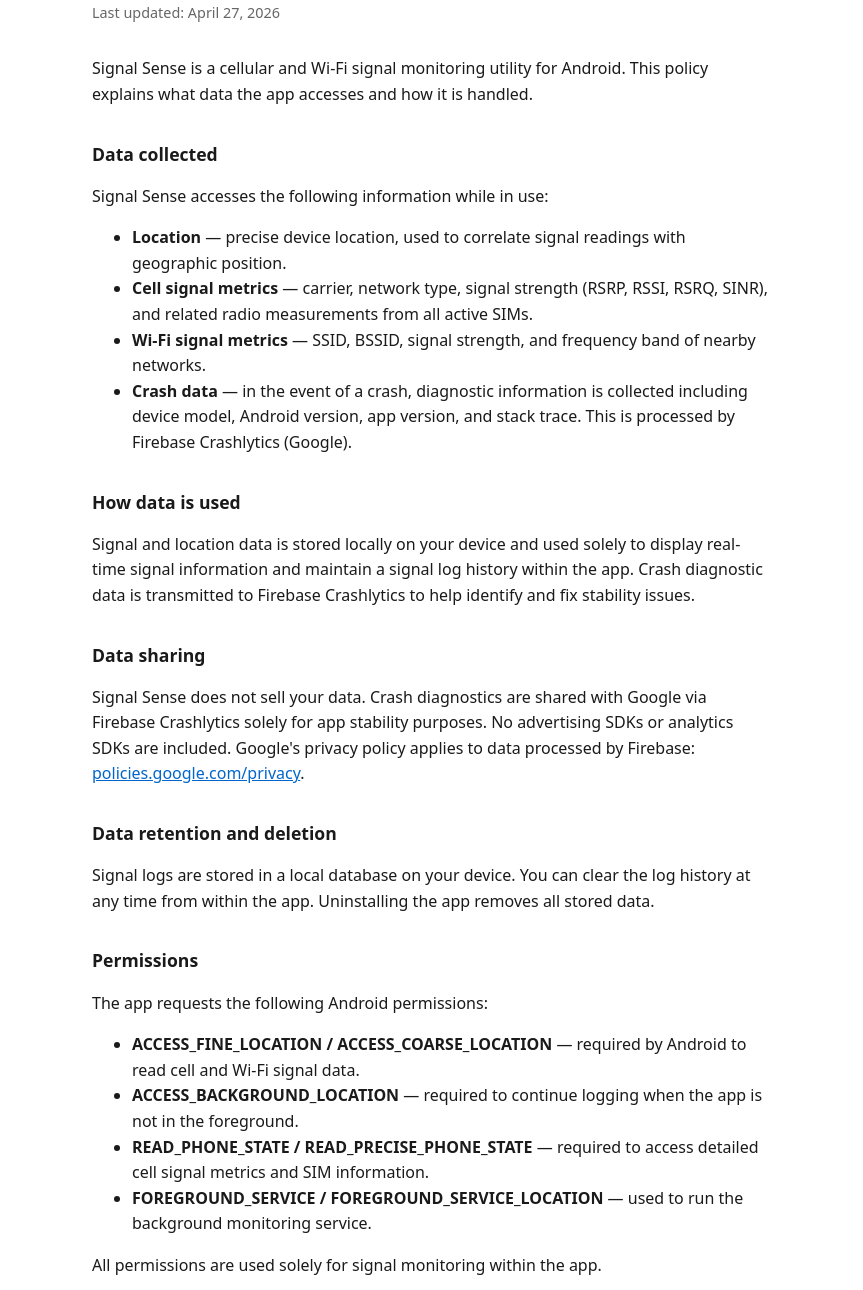
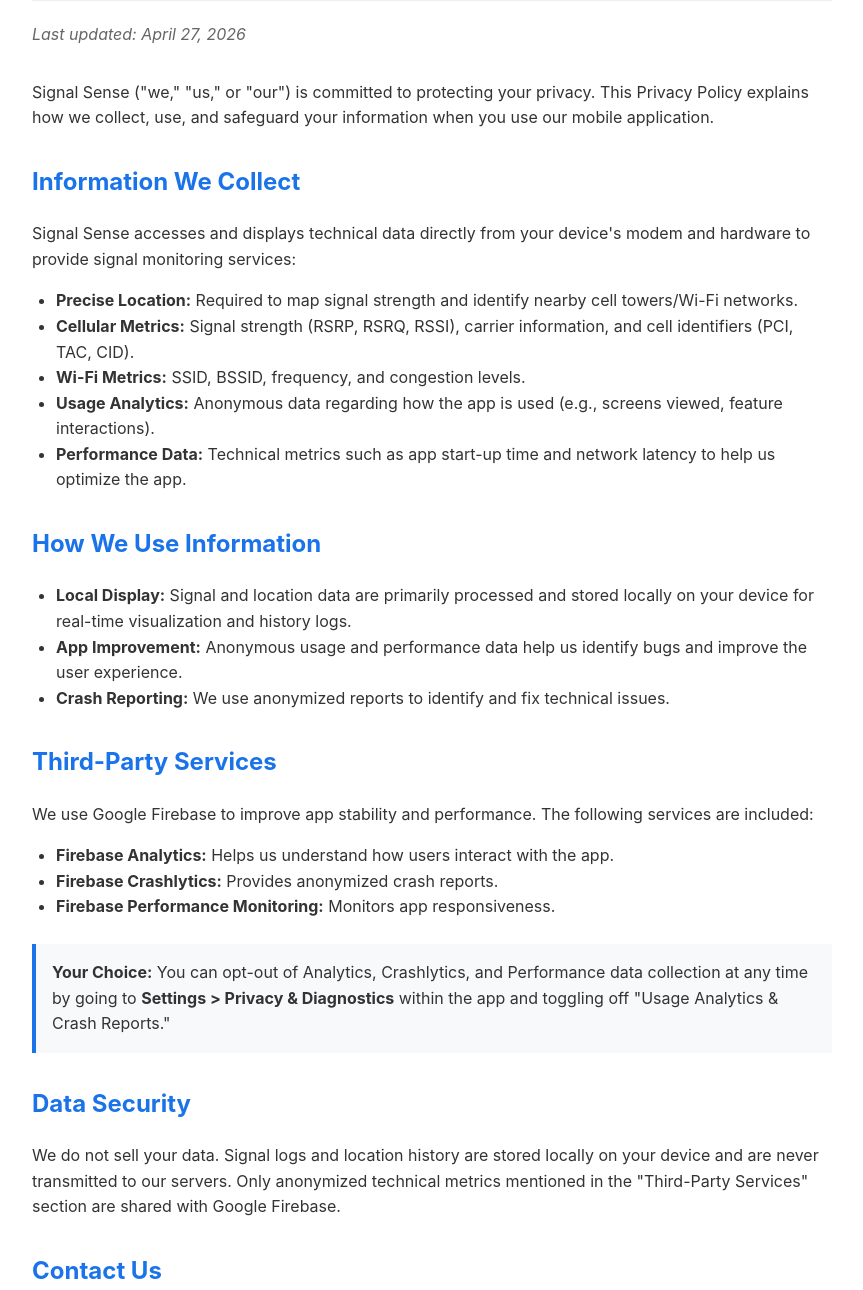
Before and after one commit to grawin/grawin.github.io, a plain HTML site: page signal-sense-privacy/index.html in a window 1280 px wide. Shown: the part 114-1404 px from the top of the page, without its empty margins (208-1071 px from the left). Drawn offline with Linux system fonts and the light colour scheme.

Commit message:
Update w/ analytics

```diff
--- a/signal-sense-privacy/index.html
+++ b/signal-sense-privacy/index.html
@@ -3,63 +3,74 @@
 <head>
     <meta charset="UTF-8">
     <meta name="viewport" content="width=device-width, initial-scale=1.0">
-  <title>Signal Sense — Privacy Policy</title>
+    <title>Privacy Policy - Signal Sense</title>
     <style>
-    body { font-family: system-ui, sans-serif; max-width: 680px; margin: 60px auto; padding: 0 24px; color: #1a1a1a; background: #fff; line-height: 1.6; }
-    h1 { font-size: 1.6rem; margin-bottom: 4px; }
-    h2 { font-size: 1.1rem; margin-top: 2rem; }
-    .meta { color: #666; font-size: 0.9rem; margin-bottom: 2rem; }
-    a { color: #0066cc; }
+        body { font-family: -apple-system, BlinkMacSystemFont, "Segoe UI", Roboto, Helvetica, Arial, sans-serif; line-height: 1.6; color: #333; max-width: 800px; margin: 0 auto; padding: 2rem; background: #fff; }
+        h1 { color: #1a73e8; border-bottom: 2px solid #eee; padding-bottom: 0.5rem; }
+        h2 { color: #1a73e8; margin-top: 2rem; }
+        ul { padding-left: 1.5rem; }
+        .last-updated { color: #666; font-style: italic; margin-bottom: 2rem; }
+        .opt-out { background: #f8f9fa; border-left: 4px solid #1a73e8; padding: 1rem; margin: 1.5rem 0; }
+
         @media (prefers-color-scheme: dark) {
-      body { color: #e8e8e8; background: #111; }
-      .meta { color: #999; }
-      a { color: #4da6ff; }
+            body { background: #111; color: #e8e8e8; }
+            h1, h2 { color: #4da6ff; }
+            h1 { border-bottom-color: #333; }
+            .last-updated { color: #aaa; }
+            .opt-out { background: #1c1c1e; border-left-color: #4da6ff; }
         }
     </style>
 </head>
 <body>
-  <h1>Signal Sense — Privacy Policy</h1>
-  <p class="meta">Last updated: April 27, 2026</p>
+    <h1>Privacy Policy</h1>
+    <p class="last-updated">Last updated: April 27, 2026</p>
 
-  <p>Signal Sense is a cellular and Wi-Fi signal monitoring utility for Android. This policy explains what data the app accesses and how it is handled.</p>
+    <section>
+        <p>Signal Sense ("we," "us," or "our") is committed to protecting your privacy. This Privacy Policy explains how we collect, use, and safeguard your information when you use our mobile application.</p>
+    </section>
 
-  <h2>Data collected</h2>
-  <p>Signal Sense accesses the following information while in use:</p>
+    <section>
+        <h2>Information We Collect</h2>
+        <p>Signal Sense accesses and displays technical data directly from your device's modem and hardware to provide signal monitoring services:</p>
         <ul>
-    <li><strong>Location</strong> — precise device location, used to correlate signal readings with geographic position.</li>
-    <li><strong>Cell signal metrics</strong> — carrier, network type, signal strength (RSRP, RSSI, RSRQ, SINR), and related radio measurements from all active SIMs.</li>
-    <li><strong>Wi-Fi signal metrics</strong> — SSID, BSSID, signal strength, and frequency band of nearby networks.</li>
-    <li><strong>Crash data</strong> — in the event of a crash, diagnostic information is collected including device model, Android version, app version, and stack trace. This is processed by Firebase Crashlytics (Google).</li>
+            <li><strong>Precise Location:</strong> Required to map signal strength and identify nearby cell towers/Wi-Fi networks.</li>
+            <li><strong>Cellular Metrics:</strong> Signal strength (RSRP, RSRQ, RSSI), carrier information, and cell identifiers (PCI, TAC, CID).</li>
+            <li><strong>Wi-Fi Metrics:</strong> SSID, BSSID, frequency, and congestion levels.</li>
+            <li><strong>Usage Analytics:</strong> Anonymous data regarding how the app is used (e.g., screens viewed, feature interactions).</li>
+            <li><strong>Performance Data:</strong> Technical metrics such as app start-up time and network latency to help us optimize the app.</li>
         </ul>
+    </section>
 
-  <h2>How data is used</h2>
-  <p>Signal and location data is stored locally on your device and used solely to display real-time signal information and maintain a signal log history within the app. Crash diagnostic data is transmitted to Firebase Crashlytics to help identify and fix stability issues.</p>
+    <section>
+        <h2>How We Use Information</h2>
+        <ul>
+            <li><strong>Local Display:</strong> Signal and location data are primarily processed and stored locally on your device for real-time visualization and history logs.</li>
+            <li><strong>App Improvement:</strong> Anonymous usage and performance data help us identify bugs and improve the user experience.</li>
+            <li><strong>Crash Reporting:</strong> We use anonymized reports to identify and fix technical issues.</li>
+        </ul>
+    </section>
 
-  <h2>Data sharing</h2>
-  <p>Signal Sense does not sell your data. Crash diagnostics are shared with Google via Firebase Crashlytics solely for app stability purposes. No advertising SDKs or analytics SDKs are included. Google's privacy policy applies to data processed by Firebase: <a href="https://policies.google.com/privacy">policies.google.com/privacy</a>.</p>
+    <section>
+        <h2>Third-Party Services</h2>
+        <p>We use Google Firebase to improve app stability and performance. The following services are included:</p>
+        <ul>
+            <li><strong>Firebase Analytics:</strong> Helps us understand how users interact with the app.</li>
+            <li><strong>Firebase Crashlytics:</strong> Provides anonymized crash reports.</li>
+            <li><strong>Firebase Performance Monitoring:</strong> Monitors app responsiveness.</li>
+        </ul>
+        <div class="opt-out">
+            <strong>Your Choice:</strong> You can opt-out of Analytics, Crashlytics, and Performance data collection at any time by going to <strong>Settings > Privacy & Diagnostics</strong> within the app and toggling off "Usage Analytics & Crash Reports."
+        </div>
+    </section>
 
-  <h2>Data retention and deletion</h2>
-  <p>Signal logs are stored in a local database on your device. You can clear the log history at any time from within the app. Uninstalling the app removes all stored data.</p>
+    <section>
+        <h2>Data Security</h2>
+        <p>We do not sell your data. Signal logs and location history are stored locally on your device and are never transmitted to our servers. Only anonymized technical metrics mentioned in the "Third-Party Services" section are shared with Google Firebase.</p>
+    </section>
 
-  <h2>Permissions</h2>
-  <p>The app requests the following Android permissions:</p>
-  <ul>
-    <li><strong>ACCESS_FINE_LOCATION / ACCESS_COARSE_LOCATION</strong> — required by Android to read cell and Wi-Fi signal data.</li>
-    <li><strong>ACCESS_BACKGROUND_LOCATION</strong> — required to continue logging when the app is not in the foreground.</li>
-    <li><strong>READ_PHONE_STATE / READ_PRECISE_PHONE_STATE</strong> — required to access detailed cell signal metrics and SIM information.</li>
-    <li><strong>FOREGROUND_SERVICE / FOREGROUND_SERVICE_LOCATION</strong> — used to run the background monitoring service.</li>
-  </ul>
-  <p>All permissions are used solely for signal monitoring within the app.</p>
-
-  <h2>Children's privacy</h2>
-  <p>Signal Sense is not directed at children under 13 and does not knowingly collect data from them.</p>
-
-  <h2>Changes to this policy</h2>
-  <p>If this policy changes materially, the updated version will be posted at this URL with a revised date.</p>
-
-  <h2>Contact</h2>
-  <p>Questions or data requests: <a href="mailto:grawinapps@gmail.com">grawinapps@gmail.com</a></p>
-
-  <p style="margin-top: 3rem; color: #888; font-size: 0.85rem;"><a href="/">← Grawin Apps</a></p>
+    <section>
+        <h2>Contact Us</h2>
+        <p>If you have any questions about this Privacy Policy, please contact us through our GitHub repository.</p>
+    </section>
 </body>
 </html>
```
Lines whose indentation alone changed are shown as unchanged.
